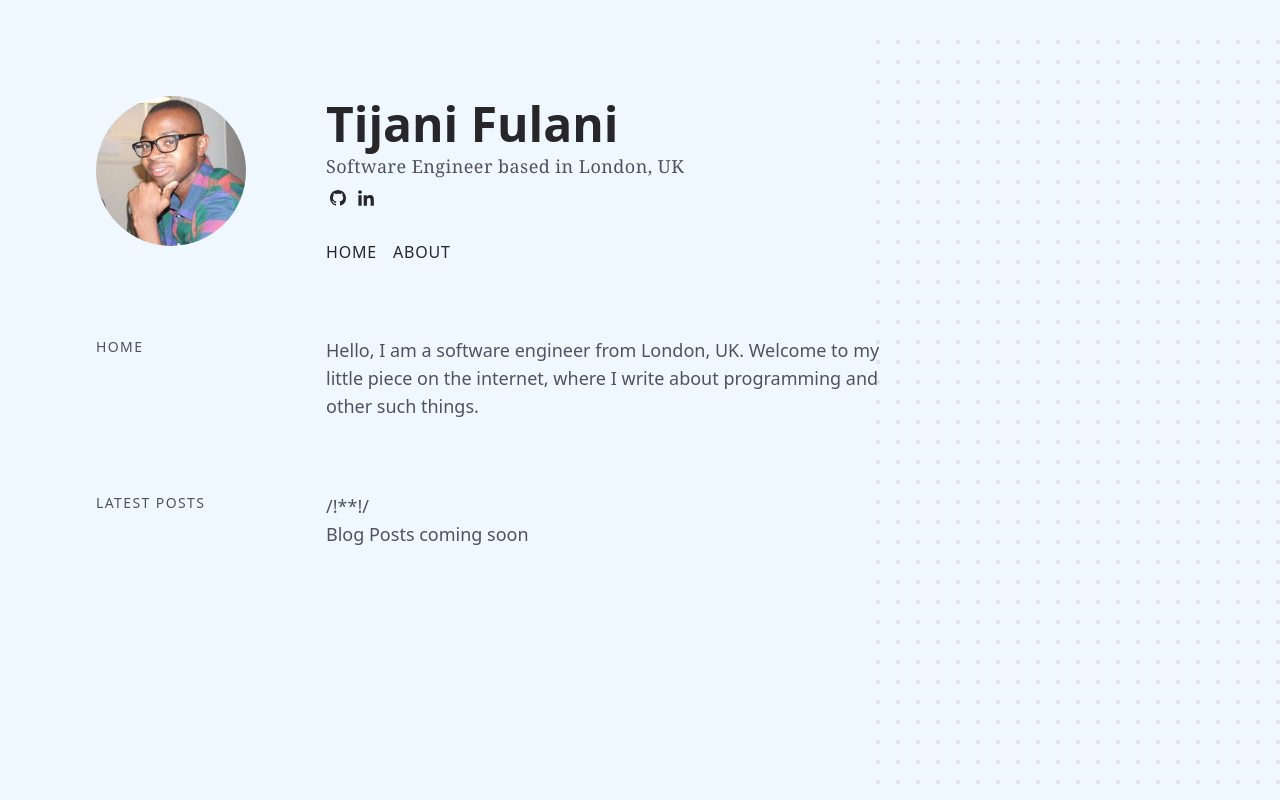
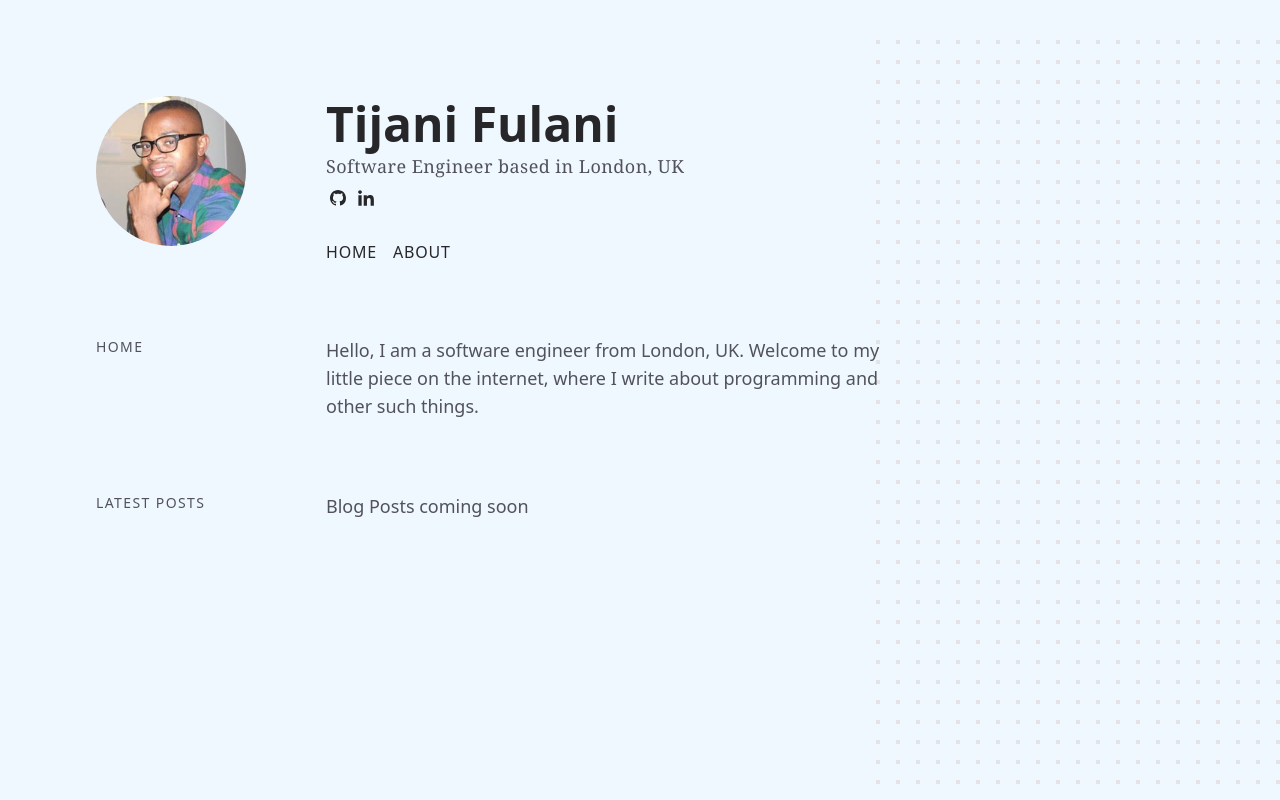
Before and after one commit to Tijanif/tijanif, a Next.js app: page / in a window 1280 px wide. Built offline with nearby package versions, Linux system fonts and the light colour scheme.

Commit message:
making blog coming soon  section ready visible

```diff
--- a/pages/index.tsx
+++ b/pages/index.tsx
@@ -26,9 +26,8 @@ const Home: NextPage = () => {
         </div>
       </Section>
       <Section title='Latest Posts'>
-        /!*
         {/* <PostList posts={data.posts} limit={5} /> */}
-        *!/
+
         <p>Blog Posts coming soon</p>
       </Section>
     </div>
```
